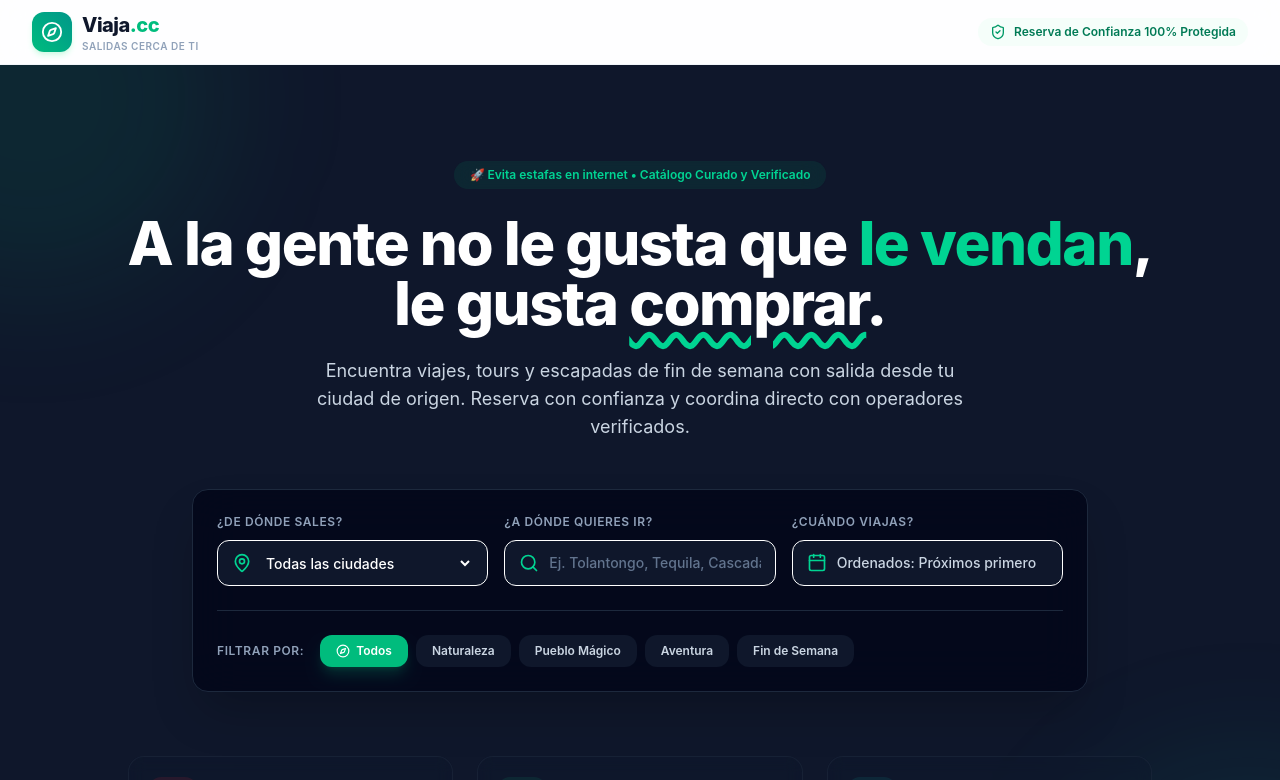
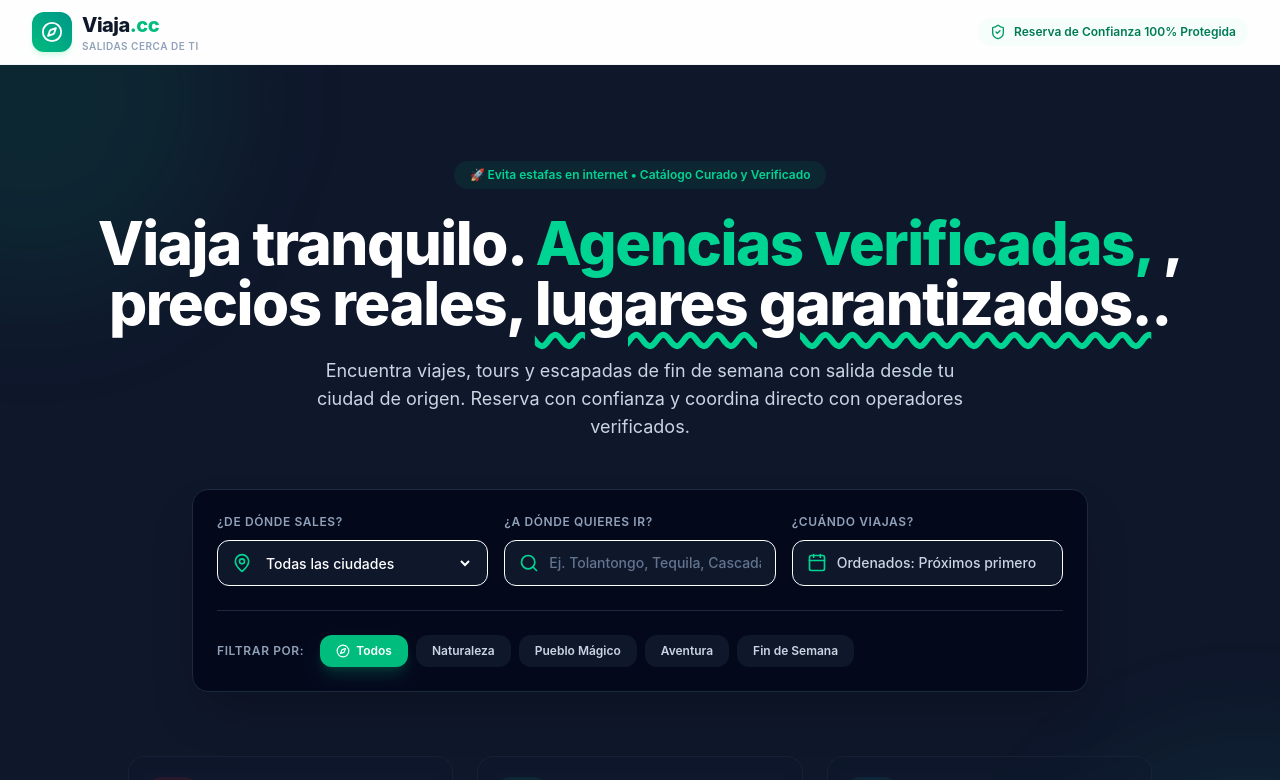
Before and after one commit to joseluisrn1988/viaja, a React (Vite) app: page / in a window 1280 px wide. Shown: the top 780 px of the page. Built offline with nearby package versions, Linux system fonts and the light colour scheme.

Commit message:
Update HeroSearch.tsx
Frase de hero

```diff
--- a/src/components/HeroSearch.tsx
+++ b/src/components/HeroSearch.tsx
@@ -35,8 +35,8 @@ export default function HeroSearch({
             🚀 Evita estafas en internet • Catálogo Curado y Verificado
           </span>
           <h1 className="mt-6 text-4xl font-extrabold tracking-tight text-white sm:text-5xl lg:text-6xl">
-            A la gente no le gusta que <span className="text-emerald-400">le vendan</span>,<br className="hidden sm:inline" />
-            le gusta <span className="underline decoration-emerald-400 decoration-wavy underline-offset-8">comprar</span>.
+            Viaja tranquilo. <span className="text-emerald-400">Agencias verificadas, </span>,<br className="hidden sm:inline" />
+             precios reales, <span className="underline decoration-emerald-400 decoration-wavy underline-offset-8">lugares garantizados.</span>.
           </h1>
           <p className="mx-auto mt-6 max-w-2xl text-lg text-slate-300">
             Encuentra viajes, tours y escapadas de fin de semana con salida desde tu ciudad de origen. Reserva con confianza y coordina directo con operadores verificados.
```
